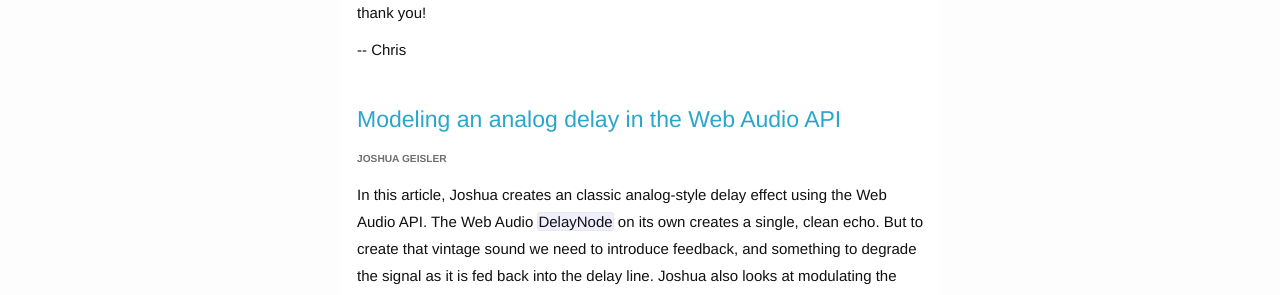
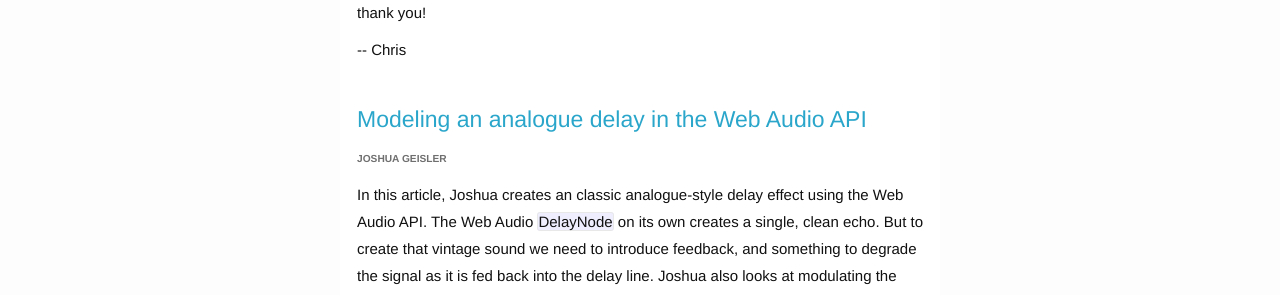
Before and after one commit to chrislo/webaudioweekly, a Jekyll site: the page built from _posts/2021-02-25-issue-115.markdown, in a window 1280 px wide and 900 px high. Shown: the part 452-747 px from the top of the window. Built offline with Jekyll 4.4.1, drawn with Linux system fonts in a browser that asks for light colours.

Commit message:
Fix typo

```diff
--- a/_posts/2021-02-25-issue-115.markdown
+++ b/_posts/2021-02-25-issue-115.markdown
@@ -2,7 +2,7 @@
 layout: post
 title:  "Issue 115"
 permalink: "/115"
-summary: "Retrowave, Rust, Analog delay, opera."
+summary: "Retrowave, Rust, Analogue delay, opera."
 ---
 
   <body bgcolor="#FFFFFF" topmargin="0" leftmargin="0" marginheight="0" marginwidth="0" style="font-family: &quot;Helvetica Neue&quot;, &quot;Helvetica&quot;, Helvetica, Arial, sans-serif; -webkit-font-smoothing: antialiased; -webkit-text-size-adjust: none; width: 100% !important; height: 100%; margin: 0; padding: 0;">
@@ -49,9 +49,9 @@ summary: "Retrowave, Rust, Analog delay, opera."
 		<table bgcolor="" style="font-family: &quot;Helvetica Neue&quot;, &quot;Helvetica&quot;, Helvetica, Arial, sans-serif; width: 100%; margin: 0; padding: 0;">
 		  <tr style="font-family: &quot;Helvetica Neue&quot;, &quot;Helvetica&quot;, Helvetica, Arial, sans-serif; margin: 0; padding: 0;">
 		<td style="font-family: &quot;Helvetica Neue&quot;, &quot;Helvetica&quot;, Helvetica, Arial, sans-serif; margin: 0; padding: 0;">
-		  <h4 style="font-family: &quot;HelveticaNeue-Light&quot;, &quot;Helvetica Neue Light&quot;, &quot;Helvetica Neue&quot;, Helvetica, Arial, &quot;Lucida Grande&quot;, sans-serif; line-height: 1.1; color: #000; font-weight: 500; font-size: 23px; margin: 0 0 15px; padding: 0;"><a href="https://joshuageisler.medium.com/modeling-an-analog-delay-in-the-web-audio-api-4ac1024e925" style="font-family: &quot;Helvetica Neue&quot;, &quot;Helvetica&quot;, Helvetica, Arial, sans-serif; color: #2BA6CB; margin: 0; padding: 0;">Modeling an analog delay in the Web Audio API</a></h4>
+		  <h4 style="font-family: &quot;HelveticaNeue-Light&quot;, &quot;Helvetica Neue Light&quot;, &quot;Helvetica Neue&quot;, Helvetica, Arial, &quot;Lucida Grande&quot;, sans-serif; line-height: 1.1; color: #000; font-weight: 500; font-size: 23px; margin: 0 0 15px; padding: 0;"><a href="https://joshuageisler.medium.com/modeling-an-analog-delay-in-the-web-audio-api-4ac1024e925" style="font-family: &quot;Helvetica Neue&quot;, &quot;Helvetica&quot;, Helvetica, Arial, sans-serif; color: #2BA6CB; margin: 0; padding: 0;">Modeling an analogue delay in the Web Audio API</a></h4>
 		  <h5 style="font-family: &quot;HelveticaNeue-Light&quot;, &quot;Helvetica Neue Light&quot;, &quot;Helvetica Neue&quot;, Helvetica, Arial, &quot;Lucida Grande&quot;, sans-serif; line-height: 1.1; color: #000; font-weight: 900; font-size: 17px; margin: 0 0 15px; padding: 0;"><small style="font-family: &quot;Helvetica Neue&quot;, &quot;Helvetica&quot;, Helvetica, Arial, sans-serif; font-size: 60%; color: #6f6f6f; line-height: 0; text-transform: none; margin: 0; padding: 0;">JOSHUA GEISLER</small></h5>
-		  <p style="font-family: &quot;Helvetica Neue&quot;, &quot;Helvetica&quot;, Helvetica, Arial, sans-serif; font-weight: normal; font-size: 15px; line-height: 1.8; margin: 0 0 10px; padding: 0;">In this article, Joshua creates an classic analog-style delay effect using the Web Audio API. The Web Audio <code style="font-family: &quot;Helvetica Neue&quot;, &quot;Helvetica&quot;, Helvetica, Arial, sans-serif; margin: 0; padding: 0;">DelayNode</code> on its own creates a single, clean echo. But to create that vintage sound we need to introduce feedback, and something to degrade the signal as it is fed back into the delay line. Joshua also looks at modulating the delay time for some warbling, chorus effects.</p>
+		  <p style="font-family: &quot;Helvetica Neue&quot;, &quot;Helvetica&quot;, Helvetica, Arial, sans-serif; font-weight: normal; font-size: 15px; line-height: 1.8; margin: 0 0 10px; padding: 0;">In this article, Joshua creates an classic analogue-style delay effect using the Web Audio API. The Web Audio <code style="font-family: &quot;Helvetica Neue&quot;, &quot;Helvetica&quot;, Helvetica, Arial, sans-serif; margin: 0; padding: 0;">DelayNode</code> on its own creates a single, clean echo. But to create that vintage sound we need to introduce feedback, and something to degrade the signal as it is fed back into the delay line. Joshua also looks at modulating the delay time for some warbling, chorus effects.</p>
 
 		</td>
 		  </tr>
```
Also changed, not shown: _html_email_generator/source/issue_115/00.md (+2 -2 lines).
